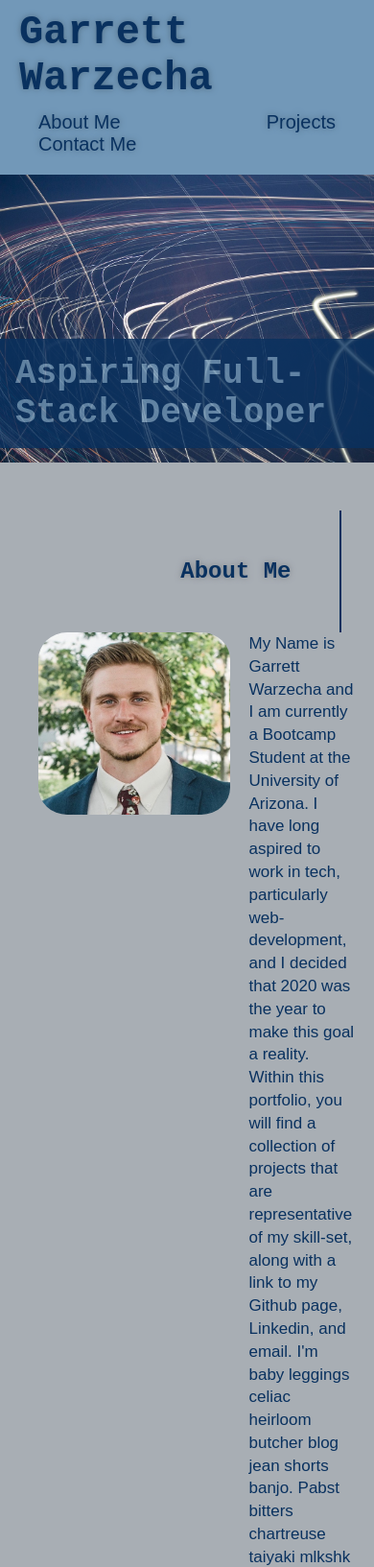
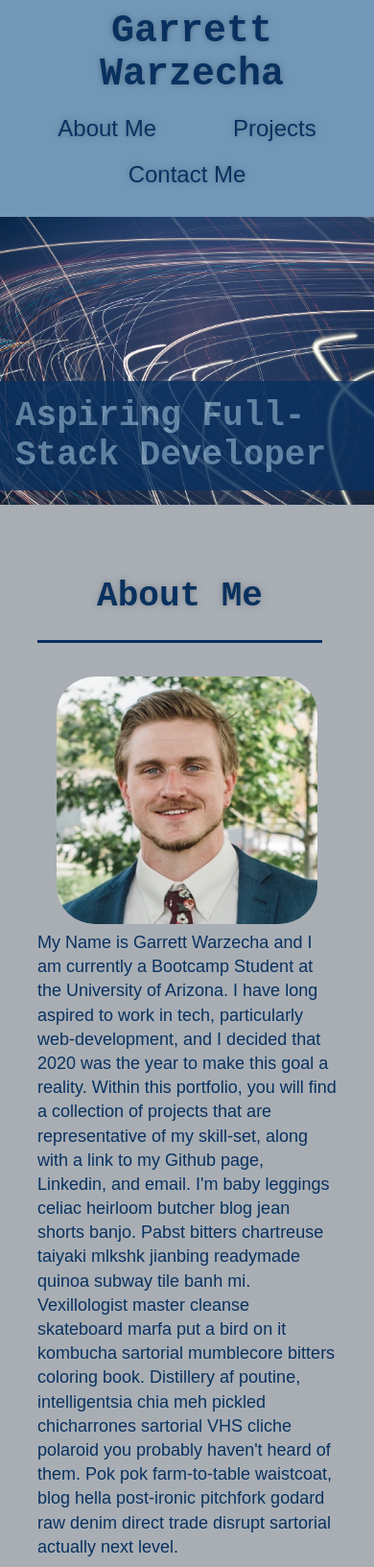
Before and after one commit to gwarzecha/ProfessionalPortfolio, a plain HTML site: page index.html in a window 390 px wide. Shown: the top 1633 px of the page at 96% size. Drawn offline with Linux system fonts and the light colour scheme.

Commit message:
final formatting touches

```diff
--- a/assets/css/style.css
+++ b/assets/css/style.css
@@ -120,7 +120,7 @@
   }
 
   .content-img {
-      flex: 1 20%;
+      flex: 1 10%;
       margin: 0 20px;
       min-width: 200px;
   }
@@ -130,22 +130,18 @@
       border-radius: 15%;
   }
 
+
   .content-text {
-      flex: 10;
-  }
-
-  .content-2 {
-    flex: 2 65%;
-    margin: 20px 30px;
-  }
+    flex: 10;
+ }
   /* ABOUT ME END */
 
   /* PROJECTS */
   .project-wrapper {
       display: flex;
       justify-content: center;
-      flex: 1 77%;
-      margin: 0 auto;
+      flex: 1 75%;
+      margin: 0 15px;
       flex-wrap: wrap;
       /* allows the grid to take up more space within the wrapper */
       width: 100vw;
@@ -153,7 +149,7 @@
   }
 
   .project-grid {
-      width: 50%;
+      width: 100%;
       background-size: 100%;
       display: grid;
       grid-template-columns: repeat(3, 1fr);
@@ -225,7 +221,7 @@
   .link-title {
     flex-wrap: wrap;
     margin: 0 0 30px 0;
-    padding: 30px;
+    padding: 40px;
     font-size: 24px;
     color:var(--primary-color);
     background-color: var(--secondary-color);
@@ -245,7 +241,7 @@
   .link-title-2 {
     flex-wrap: wrap;
     margin: 0 0 15px 0;
-    padding: 15px;
+    padding: 20px;
     font-size: 16px;
     color: var(--primary-color);
     background-color: var(--secondary-color);
@@ -264,6 +260,12 @@
   /* PROJECTS END */
 
   /* CONTACT ME */
+
+  .content-2 {
+    flex: 2 68%;
+    margin: 20px 30px;
+  }
+
   #links {
       list-style: none;
       display: flex;
@@ -301,5 +303,114 @@
     font-size: 24px;
     transition: 0.5s;
   }
+  /* CONTACT ME END */
 
   /* MEDIA QUERY FOR SMALL DESKTOP SCREENS AND TABLETS*/
+  @media screen and (max-width: 1024px) {
+      header {
+          justify-content: center;
+          position: relative;
+      }
+
+      header h1 {
+          width: 100%;
+          text-align: center;
+      }
+
+      header nav ul {
+          width: 100%;
+          justify-content: center;
+      }
+
+      header nav ul li a {
+          font-size: 24px;
+      }
+
+      .primary-title {
+          flex: 1 100%;
+          text-align: center;
+          border-bottom: 3px solid;
+          border-right: none;
+          margin-bottom: 35px;
+          padding: 25px;
+      }
+  }
+
+  @media screen and (max-width: 768px) {
+      header h1 {
+          font-size: 50px;
+      }
+
+      .primary-title {
+          font-size: 40px;
+      }
+
+      .link-title {
+          font-size: 36px
+      }
+
+      .link-title-2 {
+          font-size: 24px;
+      }
+
+      .content {
+        width: 80%;
+      }
+
+      .content-img {
+          flex: 0 100%;
+      }
+
+      .content-img img {
+          width: 100%;
+          align-items: center;
+          justify-content: center;
+      }
+
+      .content-text {
+          flex: 100%;
+          font-size: 24px;
+      }
+
+      #links a {
+        font-size: 28px;
+      }
+
+      #phone {
+        font-size: 28px;
+      }
+
+  }
+
+  /* MEDIA QUERY FOR MOBILE PHONES AND SMALLER */
+  @media screen and (max-width: 575px) {
+      header h1 {
+          font-size: 40px;
+      }
+
+      header nav ul li {
+          padding: 10px;
+      }
+
+      header nav ul li a {
+          font-size: 24px;
+      }
+
+      .primary-title {
+          font-size: 36px;
+      }
+
+      .content-text {
+          font-size: 18px;
+      }
+
+      .link-title {
+          font-size: 28px;
+      }
+
+      .link-title-2 {
+          font-size: 13px;
+          text-align: center;
+      }
+
+  }
```
